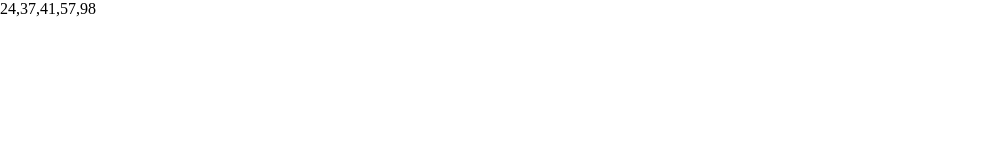
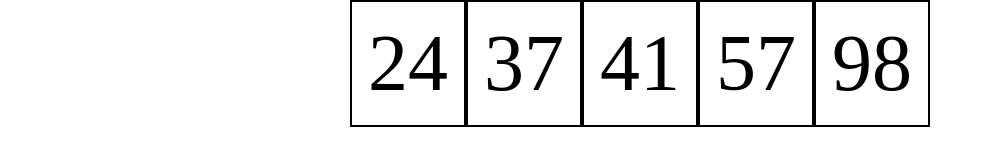
Before and after one commit to AlesciDavide/js-simon, a plain HTML site: page index.html in a window 1280 px wide. Shown: the whole page, without its empty margins (0-993 px from the left). Drawn offline with Linux system fonts and the light colour scheme.

Commit message:
aggiunto css

```diff
--- a/css/style.css
+++ b/css/style.css
@@ -3,3 +3,19 @@
     margin: 0;
     box-sizing: border-box;
 }
+
+#container{
+    display: flex;
+    justify-content: center;
+    align-items: center;
+}
+
+.numeri{
+    font-size: 5rem;
+    padding: 1rem;
+    border: 2px solid black;
+}
+
+.risultato{
+    font-size: 2rem;
+}
--- a/js/script.js
+++ b/js/script.js
@@ -32,11 +32,18 @@ let arrayNumberRandom = [];
 /* stampo i numeri generati random in pagina */
 
 let divEl = document.querySelector('div#container');
-divEl.innerHTML = (arrayNumberRandom);
+for(let i = 0; i < 5; i++){
+    divEl.innerHTML += (`<p class="numeri">${arrayNumberRandom[i]}</p>`);
+}
 
 
+/* creo una funzione che mi cancella i numeri generati random dal dom  */
+setTimeout(function(){
+    divEl.innerHTML = ('');
+}, 29500);
 
 
+/* imposto il timeout per l'avvio della funzine */
 setTimeout(numeriUtente, 30000, arrayNumberRandom);
 
 
@@ -56,6 +63,5 @@ function numeriUtente(arrayNumberRandom){
                 k++;
             }
         }
-
-    divEl.innerHTML = (`Hai inserito correttamente ${k} numeri. I numeri sono ${arrayNumeriIndovinati}.`);
+        divEl.innerHTML = (`<p class="risultato">Hai inserito correttamente ${k} numeri.<br> I numeri sono ${arrayNumeriIndovinati}.</p>`);
 }
```
